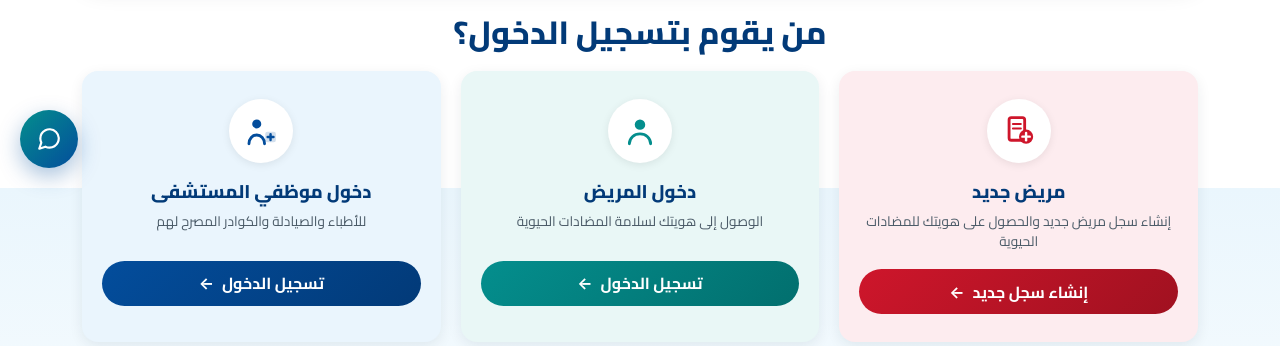
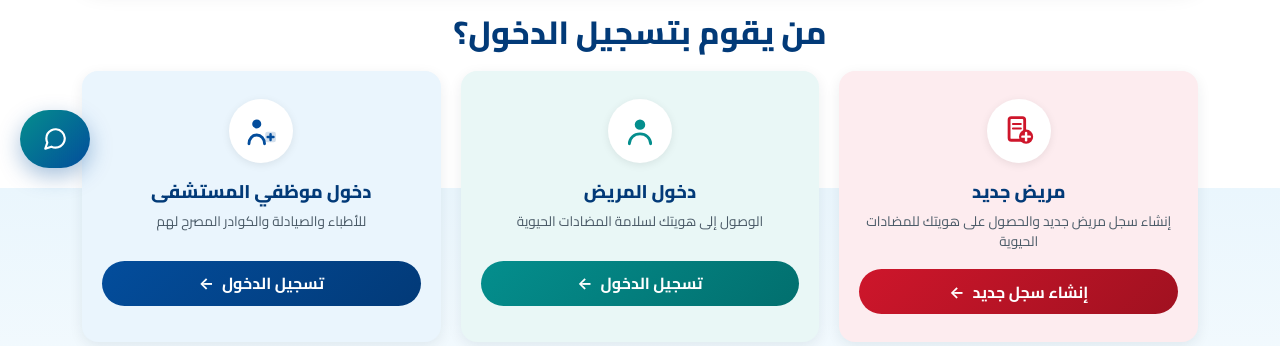
Before and after one commit to ahmedshafik217/MedGuard, a Flask app: page /auth/ in a window 1280 px wide. Shown: the part 612-958 px from the top of the page. Run offline with Flask 3, Linux system fonts and the light colour scheme.

Commit message:
Add files via upload
Replace older files by new uploaded files with the same name

```diff
--- a/app/static/css/style.css
+++ b/app/static/css/style.css
@@ -908,6 +908,13 @@ html[dir="rtl"] .footer-cursive {
 .pill-badge.sev-mild { background: var(--card-teal-bg); color: var(--brand-teal-dark); }
 .pill-badge.sev-unknown { background: #eef1f4; color: #5a6b76; }
 
+/* Hospital-acquired vs community-acquired informational label (see
+   app/records.py's classify_infection_origin()) -- reuses the same tint
+   language as the severity badges above (amber = worth noticing,
+   teal = routine) rather than introducing a third color family. */
+.pill-badge.origin-hai { background: #fff3d6; color: #b8790a; }
+.pill-badge.origin-cai { background: var(--card-teal-bg); color: var(--brand-teal-dark); }
+
 /* --- Empty-state placeholder (replaces a bare "no records yet" line) --- */
 .empty-state {
     text-align: center;
@@ -1089,18 +1096,33 @@ html[dir="rtl"] .help-chat-widget {
 }
 
 .help-chat-fab {
-    width: 58px;
+    /* A labeled pill rather than a bare icon circle -- a patient who
+       isn't used to apps has no reason to know a speech-bubble icon
+       means "help". Spelling it out (t('help_chat_fab_text'): "Support" /
+       "المساعدة") makes it self-explanatory at a glance. Collapses to a
+       plain icon-only circle once opened (see .is-open below), since at
+       that point the label has done its job and a close button reads
+       fine as just an X. */
     height: 58px;
-    border-radius: 50%;
+    min-width: 58px;
+    padding: 0 22px;
+    border-radius: 999px;
     border: none;
-    display: flex;
+    display: inline-flex;
     align-items: center;
     justify-content: center;
+    gap: 0.55rem;
     color: #fff;
     background: linear-gradient(135deg, var(--brand-teal) 0%, var(--brand-blue) 100%);
     box-shadow: 0 8px 22px rgba(3, 77, 156, 0.35);
     cursor: pointer;
-    transition: transform var(--ease-standard), box-shadow var(--ease-standard);
+    transition: transform var(--ease-standard), box-shadow var(--ease-standard), padding var(--ease-standard);
+}
+
+.help-chat-fab-text {
+    font-weight: 700;
+    font-size: 0.95rem;
+    white-space: nowrap;
 }
 
 .help-chat-fab:hover {
@@ -1111,6 +1133,8 @@ html[dir="rtl"] .help-chat-widget {
 .help-chat-fab .icon-close { display: none; }
 .help-chat-fab.is-open .icon-chat { display: none; }
 .help-chat-fab.is-open .icon-close { display: block; }
+.help-chat-fab.is-open .help-chat-fab-text { display: none; }
+.help-chat-fab.is-open { padding: 0; width: 58px; }
 
 .help-chat-panel {
     position: absolute;
```
